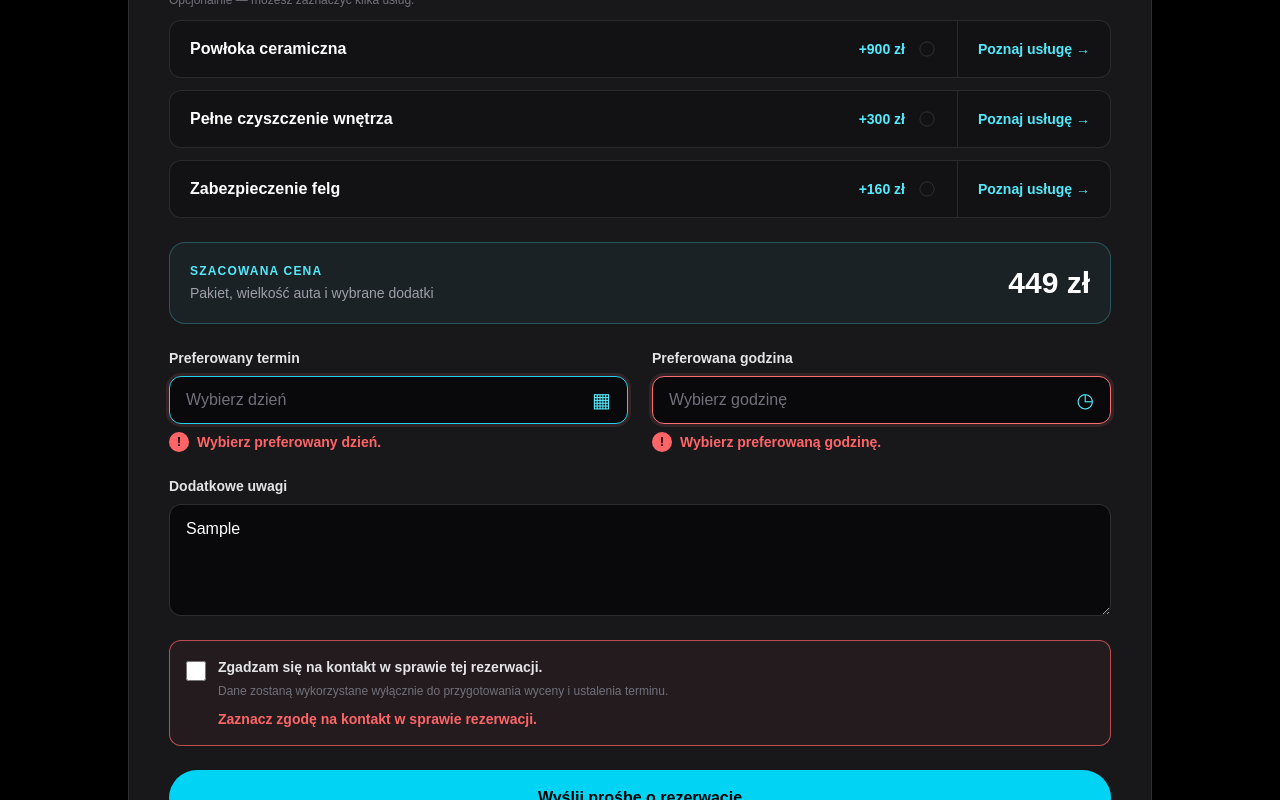
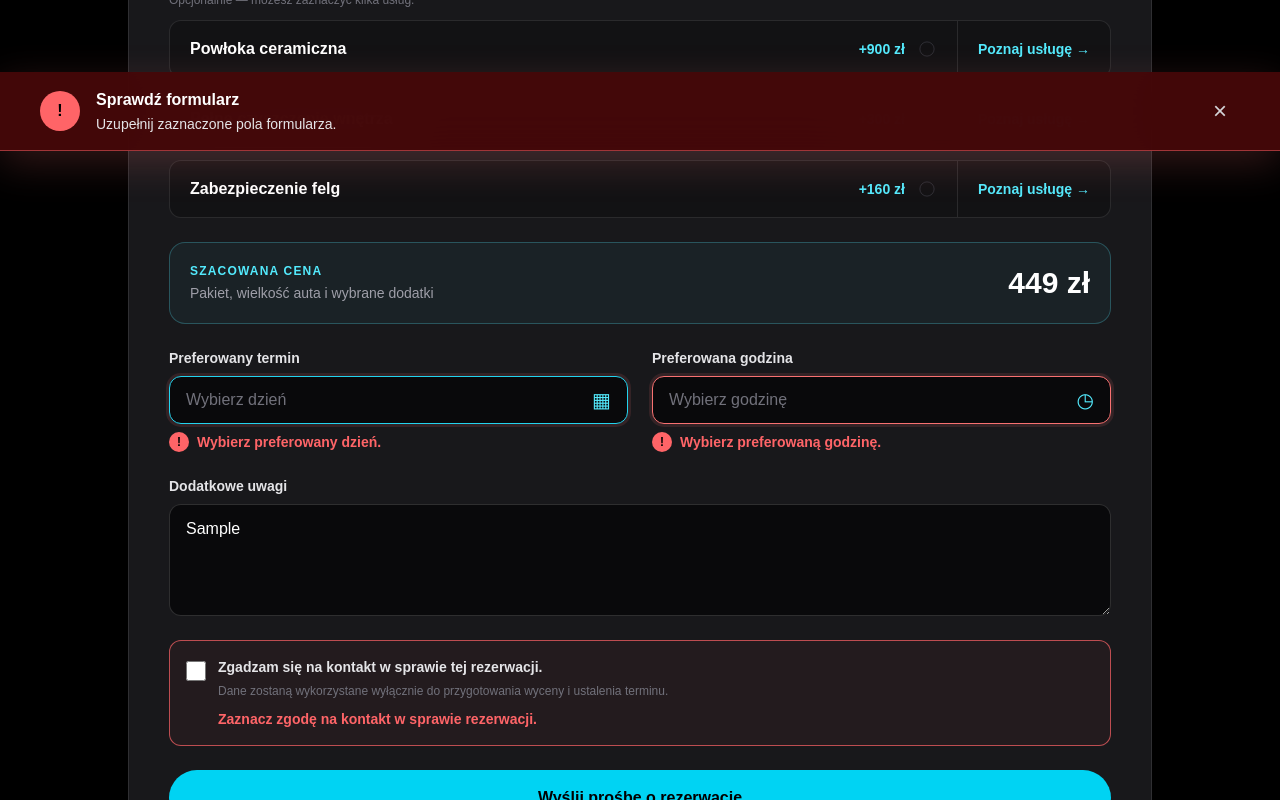
Before and after one commit to Zem47/shine-garage, a Next.js app: page / in a window 1280 px wide. Both pictures are taken after typing "Sample", "5551234", "Sample", "Sample" into the empty fields and a click on the button "Wyślij prośbę o rezerwację". Shown: the part 7623-8423 px from the top of the page. Built offline with nearby package versions, Linux system fonts and the light colour scheme.

Commit message:
Naprawiono pozycje toastu na ekranie

```diff
--- a/app/page.tsx
+++ b/app/page.tsx
@@ -1,6 +1,7 @@
 "use client";
 
 import { FormEvent, useEffect, useRef, useState } from "react";
+import { createPortal } from "react-dom";
 import { TransitionLink } from "./TransitionLink";
 
 const services = [
@@ -1601,11 +1602,13 @@ export default function Home() {
         </div>
       </section>
 
+      {typeof document !== "undefined" &&
+        createPortal(
           <div
             role="status"
             aria-live="polite"
             aria-atomic="true"
-        className={`fixed inset-x-0 top-[72px] z-[100] transition-all duration-500 ${
+            className={`fixed inset-x-0 top-[72px] z-[9999] transition-all duration-500 ${
               message
                 ? "translate-y-0 opacity-100"
                 : "pointer-events-none -translate-y-full opacity-0"
@@ -1630,7 +1633,11 @@ export default function Home() {
                         : "bg-green-400"
                   }`}
                 >
-              {toastKind === "error" ? "!" : toastKind === "loading" ? "…" : "✓"}
+                  {toastKind === "error"
+                    ? "!"
+                    : toastKind === "loading"
+                      ? "…"
+                      : "✓"}
                 </span>
                 <div className="min-w-0 flex-1">
                   <p className="font-black text-white">
@@ -1640,7 +1647,9 @@ export default function Home() {
                         ? "Wysyłanie rezerwacji"
                         : "Rezerwacja została przyjęta"}
                   </p>
-              <p className="mt-0.5 text-sm leading-5 text-zinc-200">{message}</p>
+                  <p className="mt-0.5 text-sm leading-5 text-zinc-200">
+                    {message}
+                  </p>
                 </div>
                 <button
                   type="button"
@@ -1655,7 +1664,9 @@ export default function Home() {
                 </button>
               </div>
             </div>
-      </div>
+          </div>,
+          document.body,
+        )}
 
       <section
         id="lokalizacja"
```
Lines whose indentation alone changed are shown as unchanged.
